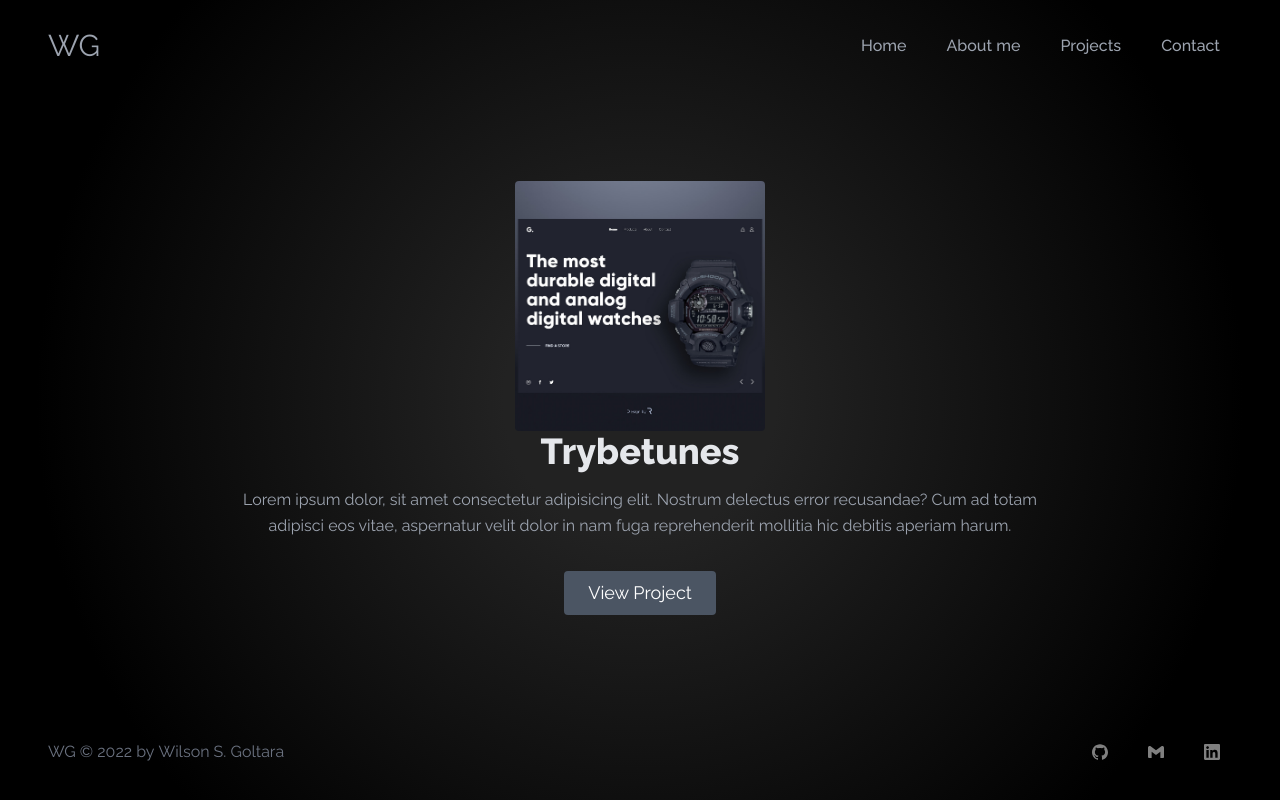
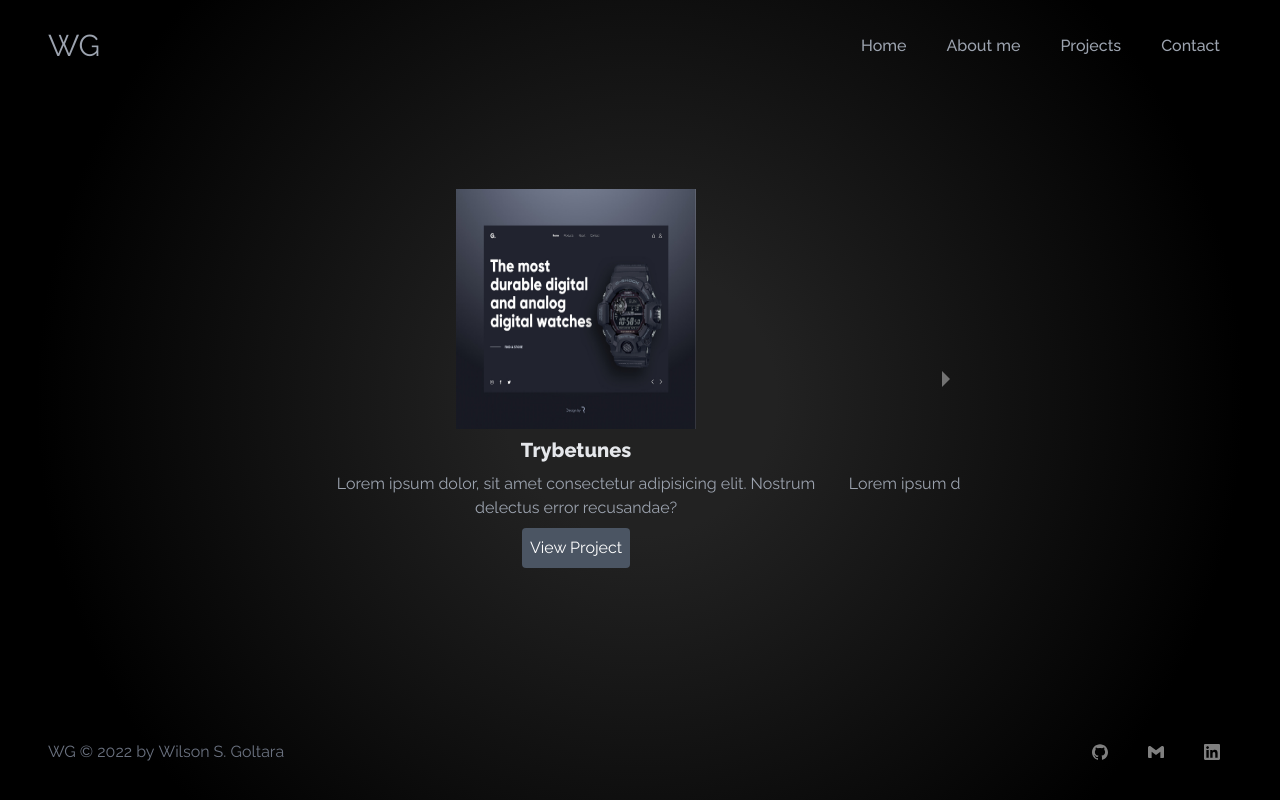
Before and after one commit to wilsongoltara/portfolio-nextjs, a Next.js app: page /projects in a window 1280 px wide. Built offline with nearby package versions, Linux system fonts and the light colour scheme.

Commit message:
[FEAT]: Add component carousel in projects

```diff
--- /dev/null
+++ b/components/Carousel/index.tsx
@@ -0,0 +1,54 @@
+import Image from 'next/image'; // requires a loader
+import { Carousel } from 'react-responsive-carousel';
+import 'react-responsive-carousel/lib/styles/carousel.min.css';
+import project1 from '../../public/images/project1.jpg';
+
+export default function FeatureCarousel() {
+  return (
+    <Carousel
+      showThumbs={true}
+      showIndicators={false}
+      showStatus={false}
+      centerMode={true}
+    >
+      <div className='p-2'>
+        <Image src={project1} alt={''} width='240' height='240' />
+        <div className=' md:text-xl text-xs mb-2'>
+          <h1 className='title-font font-bold text-gray-200 capitalize'>
+            Trybetunes
+          </h1>
+        </div>
+        <div>
+          <p className='mb-2 leading-relaxed md:text-base'>
+            Lorem ipsum dolor, sit amet consectetur adipisicing elit. Nostrum
+            delectus error recusandae?
+          </p>
+        </div>
+        <div className='flex justify-center'>
+          <button className='inline-flex text-white bg-gray-600 border-0 p-2 focus:outline-none hover:bg-gray-900 rounded'>
+            View Project
+          </button>
+        </div>
+      </div>
+      <div className='p-2'>
+        <Image src={project1} alt={''} width='240' height='240' />
+        <div className=' md:text-xl text-xs mb-2'>
+          <h1 className='title-font font-bold text-gray-200 capitalize'>
+            Trybetunes
+          </h1>
+        </div>
+        <div>
+          <p className='mb-2 leading-relaxed md:text-base'>
+            Lorem ipsum dolor, sit amet consectetur adipisicing elit. Nostrum
+            delectus error recusandae?
+          </p>
+        </div>
+        <div className='flex justify-center'>
+          <button className='inline-flex text-white bg-gray-600 border-0 p-2 focus:outline-none hover:bg-gray-900 rounded'>
+            View Project
+          </button>
+        </div>
+      </div>
+    </Carousel>
+  );
+}
--- a/package.json
+++ b/package.json
@@ -17,6 +17,7 @@
     "react": "18.2.0",
     "react-dom": "18.2.0",
     "react-icons": "^4.6.0",
+    "react-responsive-carousel": "^3.2.23",
     "react-scroll": "^1.8.8"
   },
   "devDependencies": {
--- a/pages/contact.tsx
+++ b/pages/contact.tsx
@@ -8,7 +8,7 @@ const Contact: NextPage = () => {
       <Head>
         <title>Contact me</title>
       </Head>
-      <section className='text-gray-400 body-font'>
+      <section>
         <div className='mx-auto flex flex-col items-center justify-center px-4'>
           <div className='text-center w-2/3 md:w-full'>
             <h2 className='title-font text-2xl md:text-3xl mb-4 font-bold text-gray-200 uppercase'>
--- a/pages/projects.tsx
+++ b/pages/projects.tsx
@@ -1,7 +1,6 @@
+import FeatureCarousel from 'components/Carousel';
 import { NextPage } from 'next';
 import Head from 'next/head';
-import Image from 'next/image';
-import project1 from '../public/images/project1.jpg';
 
 const Projects: NextPage = () => {
   return (
@@ -9,31 +8,19 @@ const Projects: NextPage = () => {
       <Head>
         <title>Projects - Build</title>
       </Head>
-      <section id='projects' className='text-gray-400 body-font'>
-        <div className='container mx-auto flex items-center justify-center flex-col'>
-          <Image
-            className='lg:w-2/6 md:w-3/6 w-5/6 mb-10 object-cover object-center rounded'
-            alt='project'
-            width={250}
-            height={250}
-            src={project1}
-          />
-          {/* componentizar */}
-          <div className='text-center lg:w-2/3 w-full'>
-            <h1 className='title-font sm:text-4xl text-3xl mb-4 font-bold text-gray-200 capitalize'>
-              Trybetunes
-            </h1>
-            <p className='mb-8 leading-relaxed'>
-              Lorem ipsum dolor, sit amet consectetur adipisicing elit. Nostrum
-              delectus error recusandae? Cum ad totam adipisci eos vitae,
-              aspernatur velit dolor in nam fuga reprehenderit mollitia hic
-              debitis aperiam harum.
-            </p>
-            <div className='flex justify-center'>
-              <button className='inline-flex text-white bg-gray-600 border-0 py-2 px-6 focus:outline-none hover:bg-gray-900 rounded text-lg'>
-                View Project
-              </button>
-            </div>
+      <section>
+        <div className='mx-auto flex items-center justify-center flex-col'>
+          <div className='flex flex-col items-center justify-center text-center w-6/12'>
+            <FeatureCarousel />
+            {/* <div className='max-w-sm max-h-64'>
+              <Image
+                className='object-cover object-center rounded'
+                alt='project'
+                width='150'
+                height='150'
+                src={project1}
+
+            /> */}
           </div>
         </div>
       </section>
```
Also changed, not shown: 1 other file (tests, documents, lock files or other folders).
